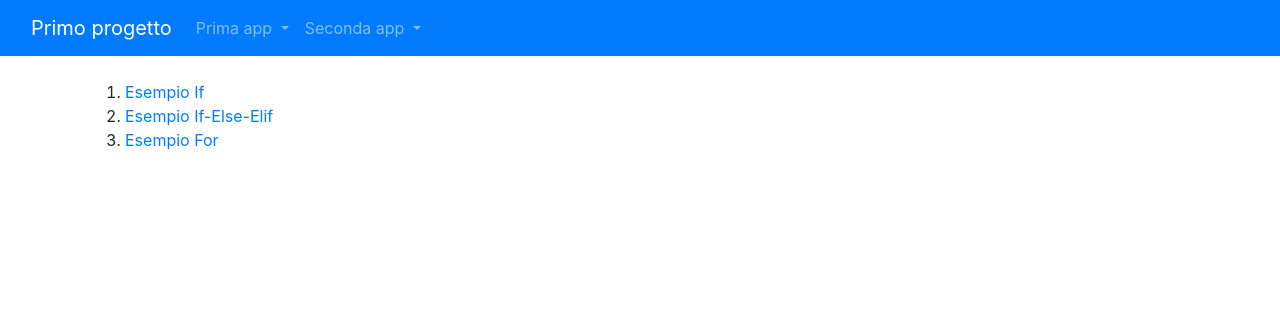
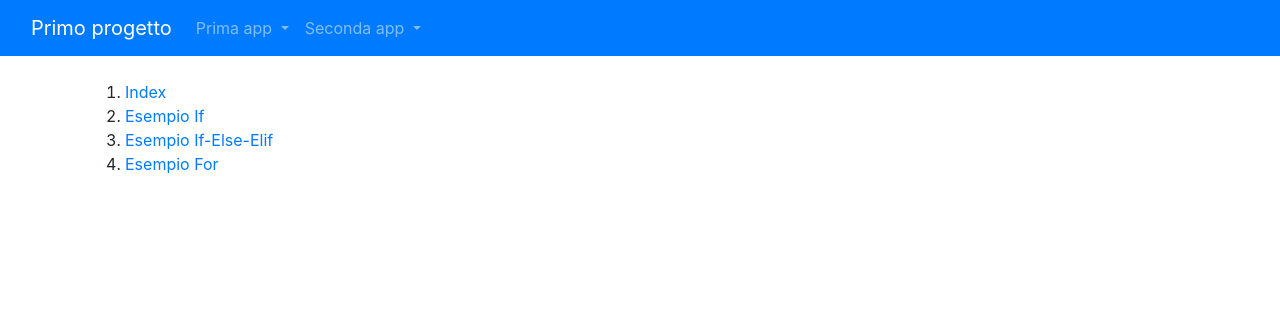
Before and after one commit to TizioBanana08/primo_progetto, a Django app: page /seconda_app/index/ in a window 1280 px wide. Shown: the top 316 px of the page. Run offline with Django 5.2, Linux system fonts and the light colour scheme.

Commit message:
Fix: Index not connecting to index_root

```diff
--- a/prima_app/templates/prima_app/index.html
+++ b/prima_app/templates/prima_app/index.html
@@ -2,7 +2,8 @@
 {% block title %} {{block.super}} | Index {% endblock title %}
 {% block content %}
     <ol>
-        <li><a href="{% url 'prima_app:index'%}">Index</a></li>
+
+        <li><a href="{% url 'index_root'%}">Index</a></li>
         <li><a href="{% url 'prima_app:homepage'%}">Homepage</a></li>
         <li><a href="{% url 'prima_app:chi_siamo'%}">Chi siamo</a></li>
         <li><a href="{% url 'prima_app:variabili'%}">Variabili</a></li>
--- a/seconda_app/templates/seconda_app/index.html
+++ b/seconda_app/templates/seconda_app/index.html
@@ -2,9 +2,9 @@
 {% block title %} {{block.super}} | Index {% endblock title %}
 {% block content %}
     <ol>
+        <li><a href="{% url 'index_root'%}">Index</a></li>
         <li><a href="{% url 'seconda_app:es_if'%}">Esempio If</a></li>
         <li><a href="{% url 'seconda_app:if_else_elif'%}">Esempio If-Else-Elif</a></li>
         <li><a href="{% url 'seconda_app:es_for'%}">Esempio For</a></li>
-
     </ol>
 {% endblock content %}
--- a/templates/base.html
+++ b/templates/base.html
@@ -31,7 +31,7 @@
         Prima app
       </a>
       <div class="dropdown-menu" aria-labelledby="primaAppDropdown">
-        <a class="dropdown-item" href="{% url 'prima_app:index' %}">Index</a>
+        <a class="dropdown-item" href="{% url 'index_root' %}">Index</a>
         <a class="dropdown-item" href="{% url 'prima_app:homepage' %}">Homepage</a>
         <a class="dropdown-item" href="{% url 'prima_app:welcome' %}">Welcome</a>
         <a class="dropdown-item" href="{% url 'prima_app:chi_siamo' %}">Chi siamo</a>
@@ -43,7 +43,7 @@
         Seconda app
       </a>
       <div class="dropdown-menu" aria-labelledby="secondaAppDropdown">
-        <a class="dropdown-item" href="{% url 'seconda_app:index' %}">Index</a>
+        <a class="dropdown-item" href="{% url 'index_root' %}">Index</a>
         <a class="dropdown-item" href="{% url 'seconda_app:es_if' %}">Esempio If</a>
         <a class="dropdown-item" href="{% url 'seconda_app:if_else_elif' %}">Esempio If-Else-Elif</a>
         <a class="dropdown-item" href="{% url 'seconda_app:es_for' %}">Esempio For</a>
```
